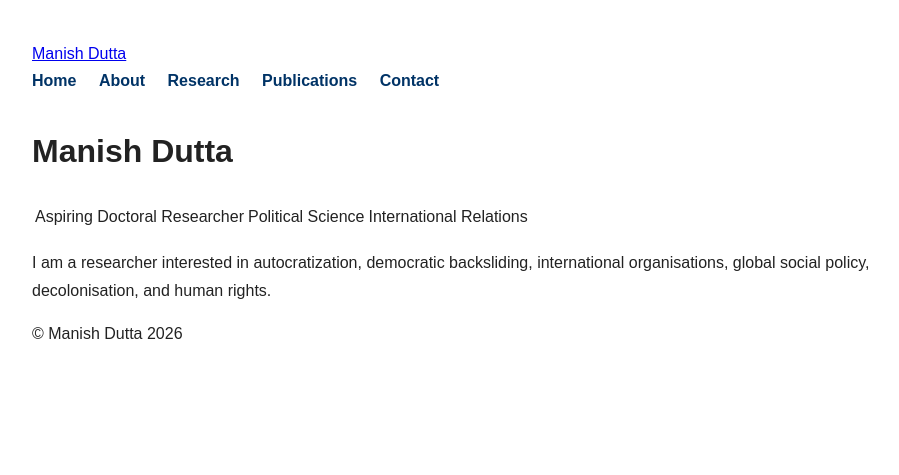
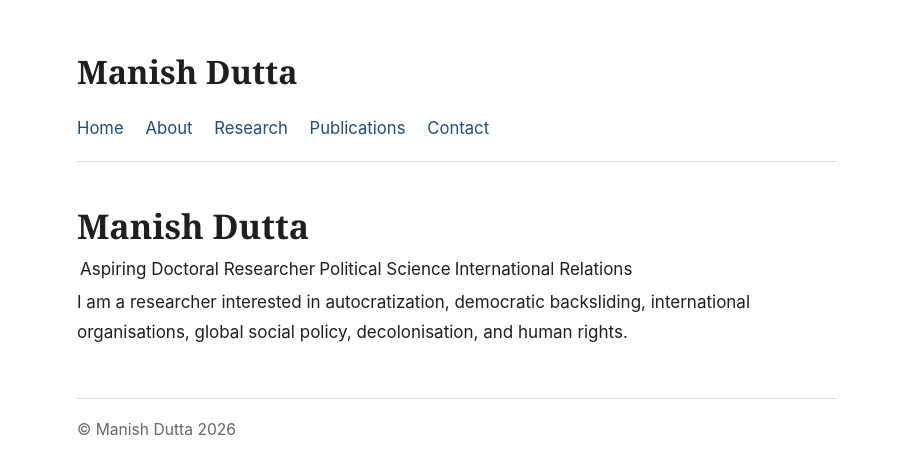
Before and after one commit to themanishdutta/themanishdutta, a Jekyll site: the page built from index.md, in a window 1280 px wide. Shown: the top 475 px of the page, without its empty margins (183-1082 px from the left). Built offline with Jekyll 4.4.1, drawn with Linux system fonts in a browser that asks for light colours.

Commit message:
Update style.css

```diff
--- a/assets/css/style.css
+++ b/assets/css/style.css
@@ -1,29 +1,115 @@
-body {
-  font-family: Arial, sans-serif;
-  max-width: 850px;
-  margin: 40px auto;
-  padding: 0 20px;
-  line-height: 1.7;
-  color: #222;
+:root {
+  --text: #1f1f1f;
+  --muted: #666;
+  --line: #d9d9d9;
+  --link: #1f4e79;
+  --bg: #ffffff;
 }
 
-nav {
-  margin-bottom: 30px;
+html {
+  font-size: 17px;
 }
 
-nav a {
-  margin-right: 18px;
-  text-decoration: none;
-  color: #003366;
-  font-weight: bold;
+body {
+  margin: 0;
+  background: var(--bg);
+  color: var(--text);
+  font-family: -apple-system, BlinkMacSystemFont, "Segoe UI", Roboto, Arial, sans-serif;
+  line-height: 1.75;
 }
 
-nav a:hover {
+.site-container {
+  max-width: 760px;
+  margin: 0 auto;
+  padding: 2.5rem 1.25rem 4rem;
+}
+
+.site-header {
+  margin-bottom: 2.5rem;
+  padding-bottom: 1rem;
+  border-bottom: 1px solid var(--line);
+}
+
+.site-title a {
+  font-family: Georgia, "Times New Roman", serif;
+  font-size: 1.9rem;
+  font-weight: 700;
+  color: var(--text);
+  text-decoration: none;
+}
+
+.site-nav {
+  margin-top: 0.9rem;
+}
+
+.site-nav a {
+  margin-right: 1rem;
+  color: var(--link);
+  text-decoration: none;
+  font-size: 0.98rem;
+}
+
+.site-nav a:hover {
   text-decoration: underline;
 }
 
+h1, h2, h3 {
+  font-family: Georgia, "Times New Roman", serif;
+  color: var(--text);
+  line-height: 1.25;
+}
+
+h1 {
+  font-size: 2rem;
+  margin-bottom: 0.3rem;
+}
+
 h2 {
-  margin-top: 40px;
-  border-bottom: 1px solid #ddd;
-  padding-bottom: 6px;
+  font-size: 1.35rem;
+  margin-top: 2.2rem;
+  margin-bottom: 0.75rem;
 }
+
+p {
+  margin: 0 0 1rem;
+}
+
+.subtitle {
+  color: var(--muted);
+  font-size: 1.02rem;
+  margin-bottom: 0.6rem;
+}
+
+.keywords {
+  color: var(--muted);
+  font-size: 0.96rem;
+  margin-bottom: 1.5rem;
+}
+
+a {
+  color: var(--link);
+}
+
+a:hover {
+  text-decoration: underline;
+}
+
+.profile-image {
+  width: 220px;
+  max-width: 100%;
+  height: auto;
+  display: block;
+  margin: 1.2rem 0 1.5rem;
+}
+
+ul {
+  padding-left: 1.2rem;
+}
+
+.site-footer {
+  margin-top: 3rem;
+  padding-top: 1rem;
+  border-top: 1px solid var(--line);
+  color: var(--muted);
+  font-size: 0.92rem;
+}
```
